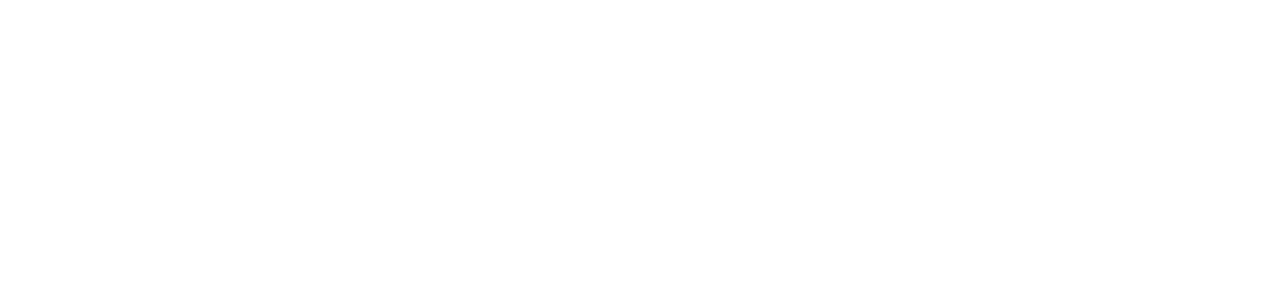
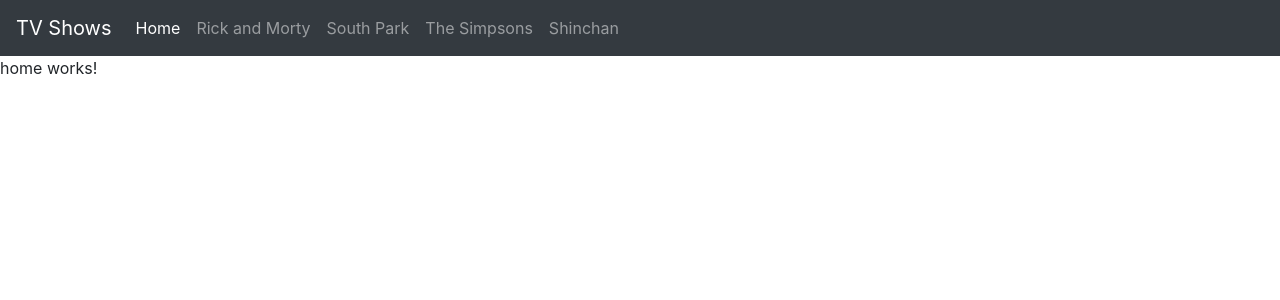
Before and after one commit to nsathya1990/tv-shows, an Angular app: page /home in a window 1280 px wide. Before the commit this address led to /. Shown: the top 300 px of the page. Built offline with nearby package versions, Linux system fonts and the light colour scheme.

Commit message:
Added the basic layout (navbar) for the application

```diff
--- a/src/app/app.component.html
+++ b/src/app/app.component.html
@@ -1 +1,27 @@
+<nav class="navbar navbar-expand-lg navbar-dark bg-dark">
+    <a class="navbar-brand" routerLink="/home">TV Shows</a>
+    <button class="navbar-toggler" type="button" data-toggle="collapse" data-target="#navbarNav"
+        aria-controls="navbarNav" aria-expanded="false" aria-label="Toggle navigation">
+        <span class="navbar-toggler-icon"></span>
+    </button>
+    <div class="collapse navbar-collapse" id="navbarNav">
+        <ul class="navbar-nav">
+            <li class="nav-item active">
+                <a class="nav-link" routerLink="/home">Home<span class="sr-only">(current)</span></a>
+            </li>
+            <li class="nav-item">
+                <a class="nav-link" routerLink="/rick-and-morty">Rick and Morty</a>
+            </li>
+            <li class="nav-item">
+                <a class="nav-link" routerLink="/under-construction">South Park</a>
+            </li>
+            <li class="nav-item">
+                <a class="nav-link" routerLink="/under-construction">The Simpsons</a>
+            </li>
+            <li class="nav-item">
+                <a class="nav-link" routerLink="/under-construction">Shinchan</a>
+            </li>
+        </ul>
+    </div>
+</nav>
 <router-outlet></router-outlet>
--- a/src/app/app.module.ts
+++ b/src/app/app.module.ts
@@ -5,11 +5,15 @@
 
 import { AppComponent } from './app.component';
 import { RickAndMortyShowComponent } from './rick-and-morty-show/rick-and-morty-show.component';
+import { UnderConstructionComponent } from './under-construction/under-construction.component';
+import { HomeComponent } from './home/home.component';
 
 @NgModule({
   declarations: [
     AppComponent,
-    RickAndMortyShowComponent
+    RickAndMortyShowComponent,
+    UnderConstructionComponent,
+    HomeComponent
   ],
   imports: [
     BrowserModule,
--- /dev/null
+++ b/src/app/home/home.component.html
@@ -0,0 +1,3 @@
+<p>
+  home works!
+</p>
--- /dev/null
+++ b/src/app/home/home.component.ts
@@ -0,0 +1,15 @@
+import { Component, OnInit } from '@angular/core';
+
+@Component({
+  selector: 'app-home',
+  templateUrl: './home.component.html',
+  styleUrls: ['./home.component.css']
+})
+export class HomeComponent implements OnInit {
+
+  constructor() { }
+
+  ngOnInit() {
+  }
+
+}
--- /dev/null
+++ b/src/app/under-construction/under-construction.component.html
@@ -0,0 +1,3 @@
+<p>
+  under-construction works!
+</p>
--- /dev/null
+++ b/src/app/under-construction/under-construction.component.ts
@@ -0,0 +1,15 @@
+import { Component, OnInit } from '@angular/core';
+
+@Component({
+  selector: 'app-under-construction',
+  templateUrl: './under-construction.component.html',
+  styleUrls: ['./under-construction.component.css']
+})
+export class UnderConstructionComponent implements OnInit {
+
+  constructor() { }
+
+  ngOnInit() {
+  }
+
+}
--- a/src/styles.css
+++ b/src/styles.css
@@ -1 +1,2 @@
 /* You can add global styles to this file, and also import other style files */
+@import '../node_modules/bootstrap/dist/css/bootstrap.css';
```
Also changed, not shown: src/app/app-routing.module.ts (+9 -4 lines), src/app/home/home.component.css (added), src/app/under-construction/under-construction.component.css (added), 2 other files (tests, documents, lock files or other folders).
